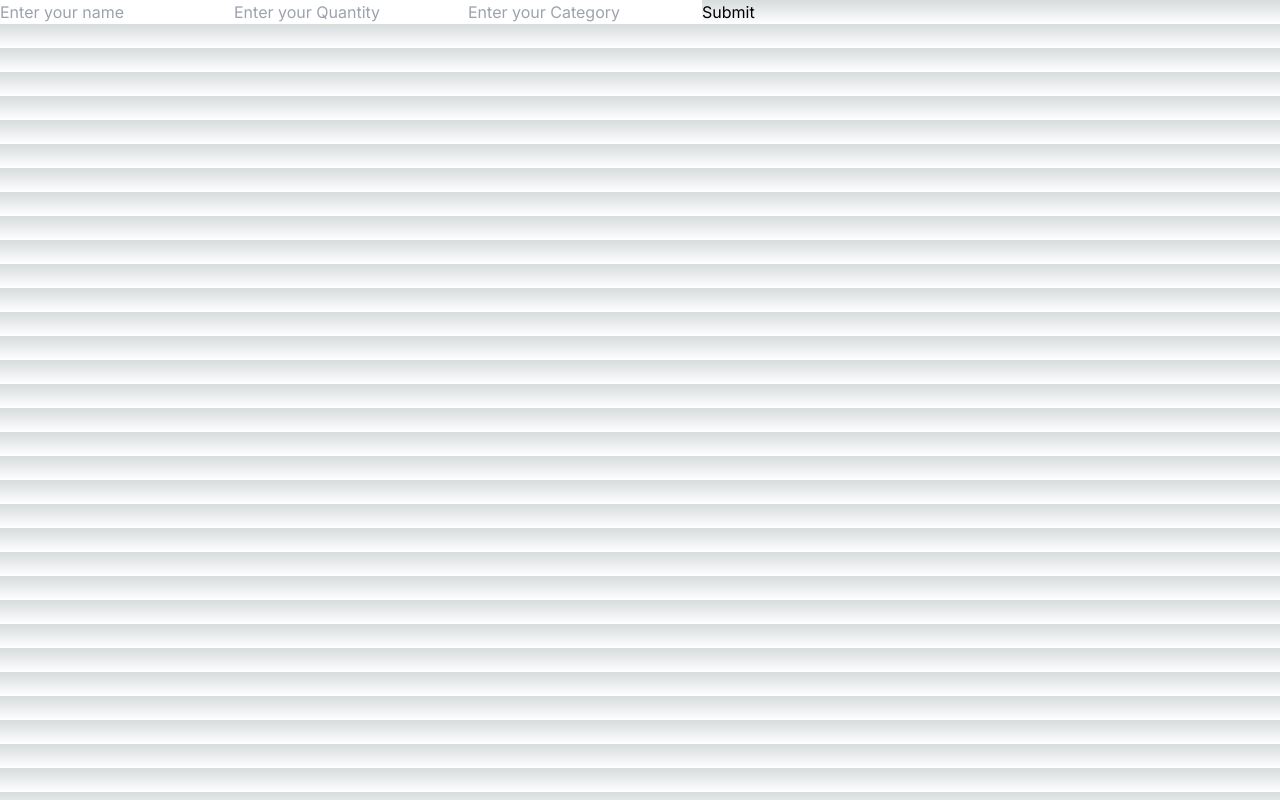
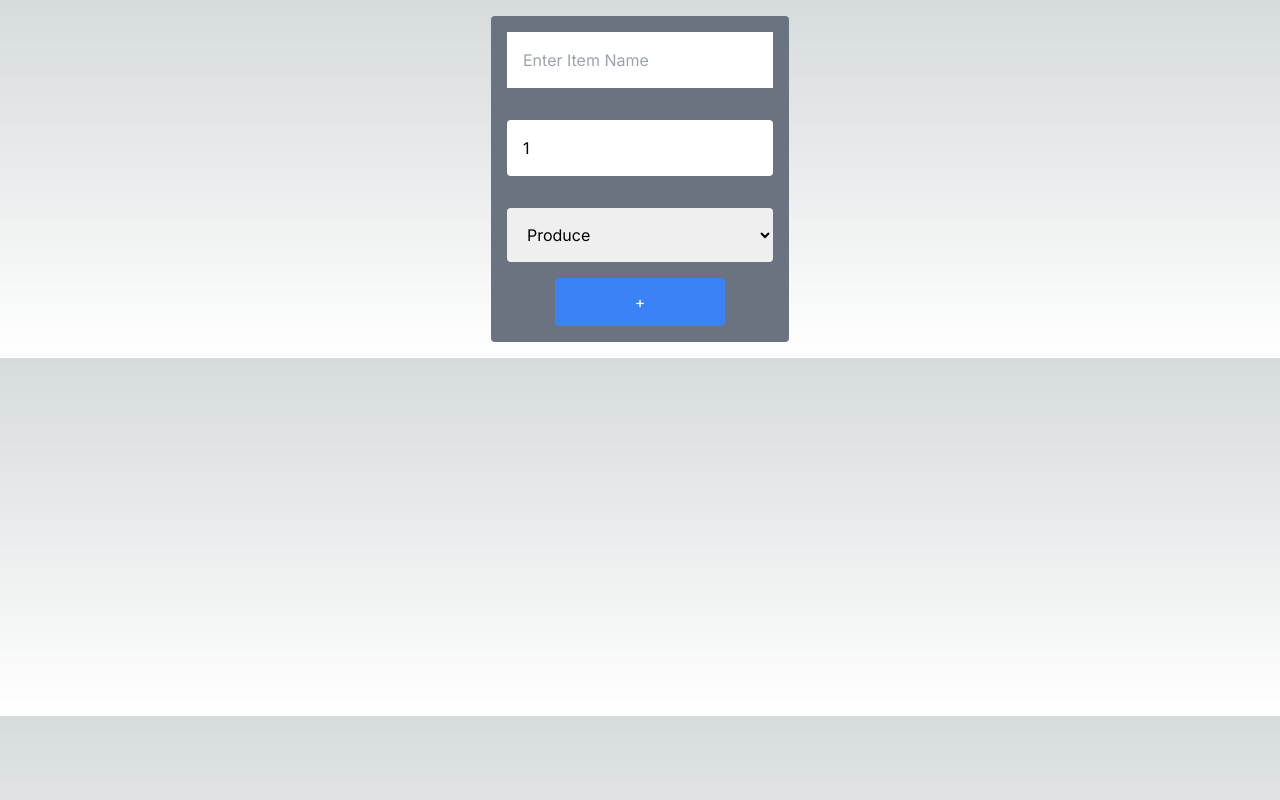
Before and after one commit to jincabia/cprg306-assignments, a Next.js app: page /week-4 in a window 1280 px wide. Built offline with nearby package versions, Linux system fonts and the light colour scheme.

Commit message:
Finished week-4

```diff
--- a/app/week-4/new-item.js
+++ b/app/week-4/new-item.js
@@ -1,72 +1,94 @@
 'use client';
 import { useState } from 'react';
-
-export function NewItem()
-{
-    const[name, setName] = useState("")
-    const[quantity, setQuantity] = useState(1)
-    const[category, setCategory] = useState("")
 
 
 
 
-                /*Create an item object with the current values of name, quantity, and category.
-                Log the item object to the console.
-                Display an alert with the current state of name, quantity, and category.
-                Reset the state variables to their initial values.*/
+export function NewItem() {
 
-                // const item12 = {
-                //     name: "hand soap 🧼",
-                //     quantity: 4,
-                //     category: "household",
-                //   };
-    const submitFunction = (event) => {
+    const [name,setName] = useState("");
+    const [quantity,setQuantity] = useState(1);
+    const [category,setCategory] = useState("Produce");
+
+    const handleSubmit = event => {
         event.preventDefault();
-        const newItem = {
-            Name: name,
-            Quantity: quantity,
-            Category: category,
+        const item = {name,quantity,category};
+        console.log(item);
+        alert(`Added item: ${name}, quantity: ${quantity}, category: ${category}`);
+        //Added item: a, quantity: 1, category: produce
+        setName("");
+        setQuantity(1);
+        setCategory("");
 
-        };
-        console.log(newItem);
-        alert(name,quantity,category);
+    };
 
-      };
+    const changeName = event => {
+        console.log(event.target.value);
+        setName(event.target.value);
+    };
 
+    const changeQuantity = event => {
+        console.log(event.target.value);
 
-    return(
-        <div>
-            <form onSubmit="submitFunction(event)">
-            <input type="text" name="name" placeholder="Enter your name" className='text-black' />
-            <input type="number" name="quantity" placeholder="Enter your Quantity" className='text-black' />
-            <input type="text" name="category" placeholder="Enter your Category" className='text-black' />
-            <button type="submit">Submit</button>
-            </form>
+        setQuantity(event.target.value);
+    };
+
+    const changeCategory = event => {
+        console.log(event.target.value);
+        setCategory(event.target.value);
+    };
 
 
 
 
-            {/* Change Name: <input value={name} onChange={n=> setName(n.target.value)}/>
-            <p>Name: {name}</p> */}
+        return (
+            <div className='flex items-center justify-center'>
+                <div>
+                    <form onSubmit={handleSubmit} className='bg-gray-500 m-4 p-4 grid grid-rows-2 grid-flow-row gap-4 rounded'>
+                        <input
+                            required
+                            onChange={changeName}
+                            value={name}
+                            className='text-black mb-4 w-max p-4'
+                            placeholder='Enter Item Name'
+                        />
+                        <input
+                            required
+                            max="99"
+                            onChange={changeQuantity}
+                            type='number'
+                            value={quantity}
+                            className='text-black mb-4 pl-4 rounded'
+                        />
 
+                        <select
+                            onChange={changeCategory}
+                            value={category}
+                            className='text-black p-4 rounded'
+                            placeholder='Enter Item Category'
+                        >
+                            <option disabled>Category</option>
+                            <option value="Produce">Produce</option>
+                            <option value="Dairy">Dairy</option>
+                            <option value="Bakery">Bakery</option>
+                            <option value="Meat">Meat</option>
+                            <option value="Frozen Foods">Frozen Foods</option>
+                            <option value="Canned Goods">Canned Goods</option>
+                            <option value="Dry Goods">Dry Goods</option>
+                            <option value="Beverages">Beverages</option>
+                            <option value="Snacks">Snacks</option>
+                            <option value="Household">Household</option>
+                            <option value="Other">Other</option>
+                        </select>
 
-        </div>
-    )
+                        <div className='flex items-center justify-center'>
+                            <button className='py-3 px-20 bg-blue-500 text-white rounded hover:bg-blue-700'>
+                                +
+                            </button>
+                        </div>
 
-}
-
-
-// export function CounterExample() {
-//     const [count, setCount] = useState(0);
-
-//     const increment = () => {
-//       setCount(count + 1);
-//     };
-
-//     return (
-//       <div>
-//         <p>Count: {count}</p>
-//         <button onClick={increment}>Increment</button>
-//       </div>
-//     );
-//   }
+                    </form>
+                </div>
+            </div>
+        );
+  }
```
Also changed, not shown: app/test/page.js (added).
